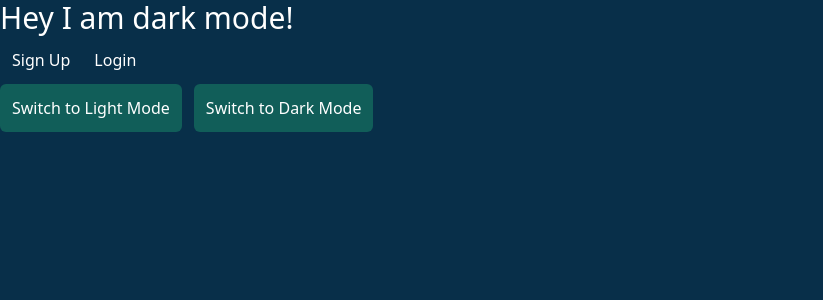
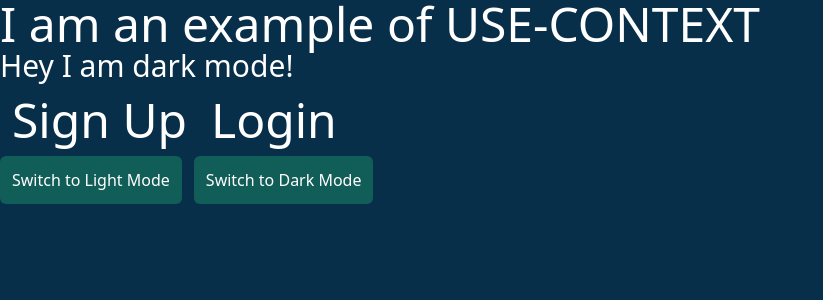
Before and after one commit to syedaAnusha/React-Indepth, a React (Vite) app in the folder learn-react-indepth/: page / in a window 1280 px wide. Shown: the top 300 px of the page, without its empty margins (0-823 px from the left). Built offline with nearby package versions, Linux system fonts and the light colour scheme.

Commit message:
feat: Add heading

```diff
--- a/learn-react-indepth/src/react-hooks-components/use-Context/Form.jsx
+++ b/learn-react-indepth/src/react-hooks-components/use-Context/Form.jsx
@@ -2,7 +2,8 @@ import Panel from "./Panel";
 import Button from "./Button";
 const Form = () => {
   return (
-    <div>
+    <div className="text-5xl text-white">
+      I am an example of USE-CONTEXT
       <Panel mode="dark">
         <Button>Sign Up</Button>
         <Button>Login </Button>
```
